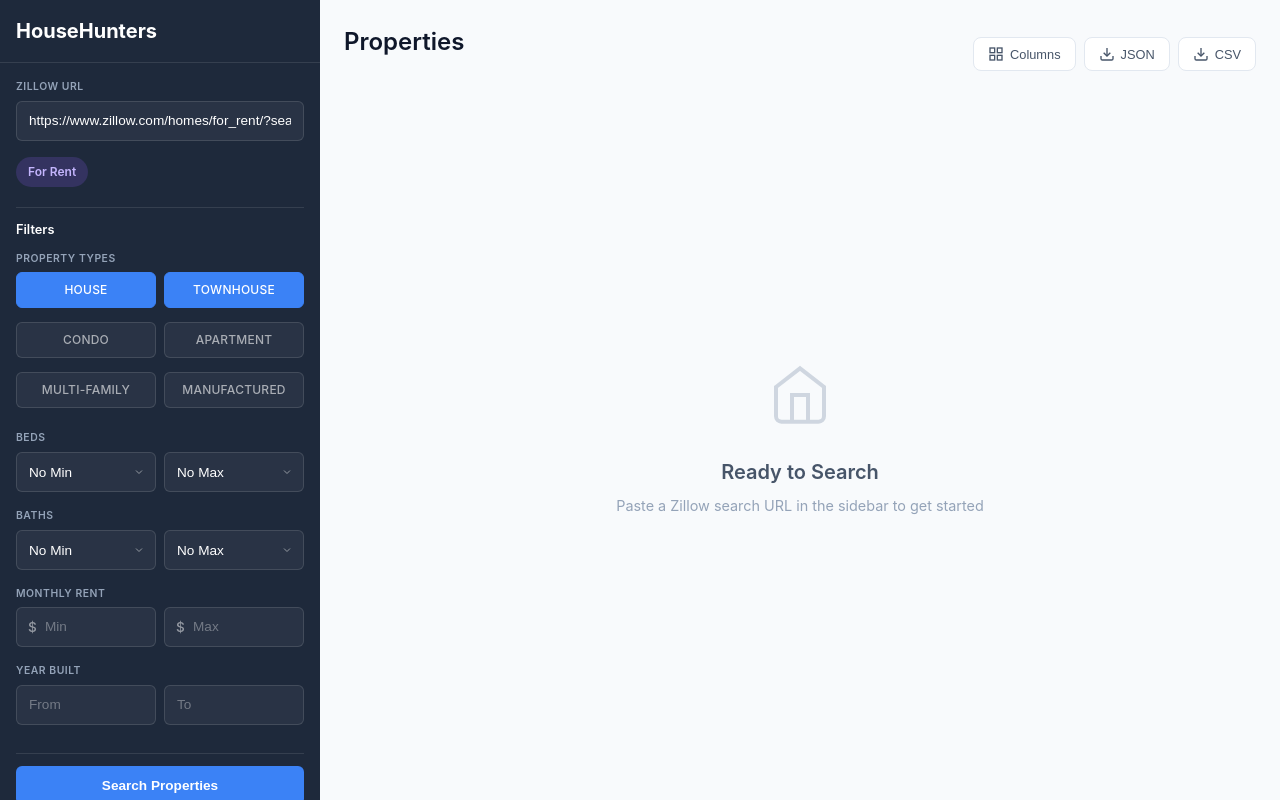
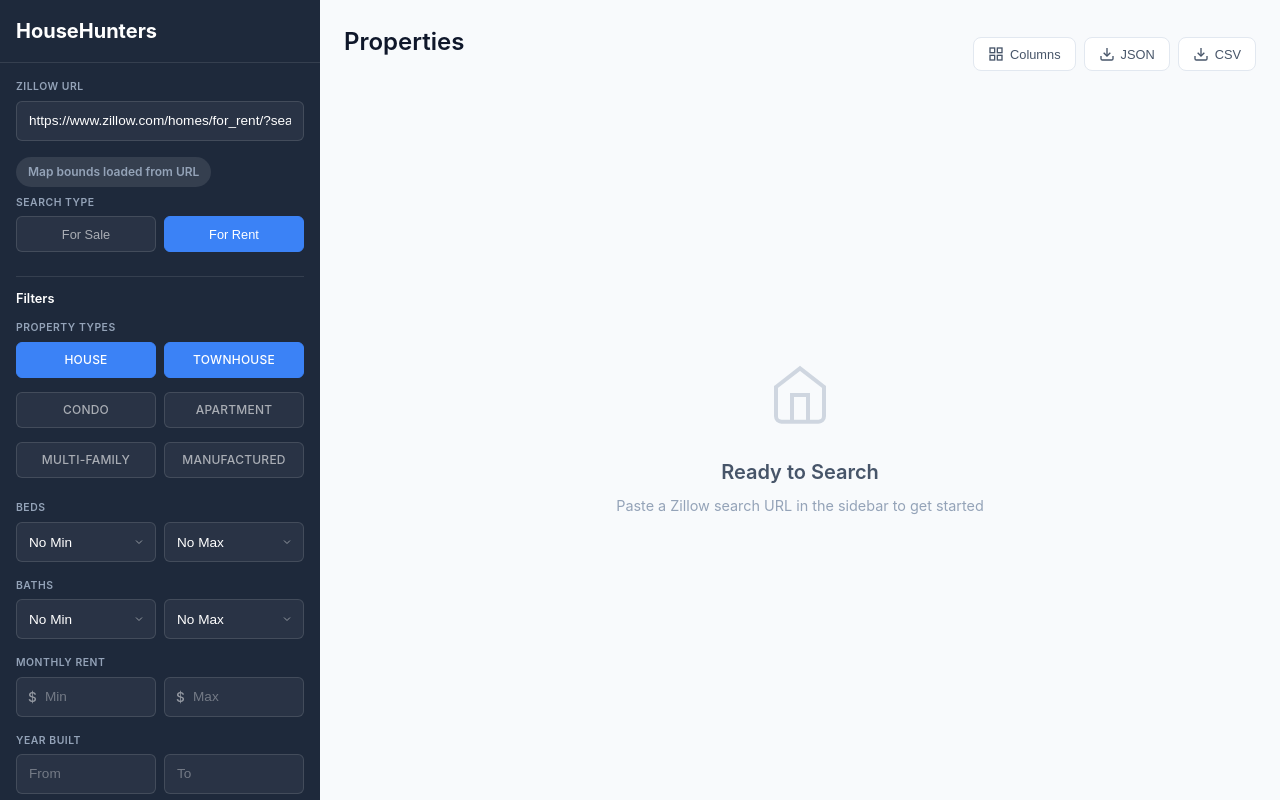
Before and after one commit to mkocabas/househunters, a FastAPI app: page / in a window 1280 px wide. Run offline with FastAPI, Linux system fonts and the light colour scheme.

Commit message:
use url rent/sale as a suggestion

```diff
--- a/app/static/css/style.css
+++ b/app/static/css/style.css
@@ -190,6 +190,45 @@ body {
     border: none;
     border-top: 1px solid rgba(255,255,255,0.1);
     margin: 12px 0;
+}
+
+/* Search Type Toggle */
+.search-type-toggle {
+    margin-bottom: 12px;
+}
+
+.toggle-buttons {
+    display: flex;
+    gap: 8px;
+}
+
+.toggle-btn {
+    flex: 1;
+    height: 36px;
+    background: rgba(255,255,255,0.05);
+    border: 1px solid rgba(255,255,255,0.12);
+    border-radius: 6px;
+    color: rgba(255,255,255,0.6);
+    font-size: 0.8rem;
+    font-weight: 500;
+    cursor: pointer;
+    transition: var(--transition);
+}
+
+.toggle-btn:hover {
+    border-color: rgba(255,255,255,0.25);
+    background: rgba(255,255,255,0.08);
+}
+
+.toggle-btn.active {
+    background: var(--primary);
+    border-color: var(--primary);
+    color: white;
+}
+
+.toggle-btn.active:hover {
+    background: var(--primary-hover);
+    border-color: var(--primary-hover);
 }
 
 /* Section Title */
--- a/app/static/js/app.js
+++ b/app/static/js/app.js
@@ -58,6 +58,9 @@ const ALL_COLUMNS = {
 const elements = {
     zillowUrl: document.getElementById('zillow-url'),
     searchTypeBadge: document.getElementById('search-type-badge'),
+    searchTypeToggle: document.getElementById('search-type-toggle'),
+    btnSale: document.getElementById('btn-sale'),
+    btnRent: document.getElementById('btn-rent'),
     searchBtn: document.getElementById('search-btn'),
     mortgageSection: document.getElementById('mortgage-section'),
     priceLabel: document.getElementById('price-label'),
@@ -163,6 +166,10 @@ function setupEventListeners() {
             performSearch();
         }
     });
+
+    // Search type toggle buttons
+    elements.btnSale.addEventListener('click', () => setSearchType('sale'));
+    elements.btnRent.addEventListener('click', () => setSearchType('rent'));
 }
 
 function handleUrlChange() {
@@ -174,19 +181,40 @@ function handleUrlChange() {
         elements.searchTypeBadge.className = 'badge';
         elements.searchBtn.disabled = true;
         elements.mortgageSection.classList.add('hidden');
+        elements.searchTypeToggle.style.display = 'none';
         return;
     }
 
-    // Detect search type from URL
-    const searchType = detectSearchType(url);
+    // Check if URL contains valid Zillow search data
+    if (url.includes('zillow.com')) {
+        // Detect initial search type from URL
+        const detectedType = detectSearchType(url);
 
-    if (searchType) {
-        state.searchType = searchType;
+        // Show toggle and set initial type
+        elements.searchTypeToggle.style.display = 'block';
+        elements.searchTypeBadge.textContent = 'Map bounds loaded from URL';
+        elements.searchTypeBadge.className = 'badge';
         elements.searchBtn.disabled = false;
 
+        // Set search type (detected or default to sale)
+        setSearchType(detectedType || 'sale');
+    } else {
+        state.searchType = null;
+        elements.searchTypeBadge.textContent = 'Invalid URL';
+        elements.searchTypeBadge.className = 'badge';
+        elements.searchBtn.disabled = true;
+        elements.searchTypeToggle.style.display = 'none';
+    }
+}
+
+function setSearchType(searchType) {
+    state.searchType = searchType;
+
+    // Update toggle buttons
+    elements.btnSale.classList.toggle('active', searchType === 'sale');
+    elements.btnRent.classList.toggle('active', searchType === 'rent');
+
     if (searchType === 'rent') {
-            elements.searchTypeBadge.textContent = 'For Rent';
-            elements.searchTypeBadge.className = 'badge rent';
         elements.mortgageSection.classList.add('hidden');
         elements.priceLabel.textContent = 'Monthly Rent';
         // Remove mortgage column for rent
@@ -197,8 +225,6 @@ function handleUrlChange() {
             state.visibleColumns.push('rentDiff');
         }
     } else {
-            elements.searchTypeBadge.textContent = 'For Sale';
-            elements.searchTypeBadge.className = 'badge sale';
         elements.mortgageSection.classList.remove('hidden');
         elements.priceLabel.textContent = 'Price';
         // Add mortgage column for sale
@@ -209,11 +235,10 @@ function handleUrlChange() {
         const rentDiffIdx = state.visibleColumns.indexOf('rentDiff');
         if (rentDiffIdx > -1) state.visibleColumns.splice(rentDiffIdx, 1);
     }
-    } else {
-        state.searchType = null;
-        elements.searchTypeBadge.textContent = 'Invalid URL';
-        elements.searchTypeBadge.className = 'badge';
-        elements.searchBtn.disabled = true;
+
+    // Re-render table if we have results
+    if (state.results.length > 0) {
+        renderTable();
     }
 }
 
--- a/app/templates/index.html
+++ b/app/templates/index.html
@@ -24,6 +24,15 @@
                 <!-- Detected Info Badge -->
                 <div class="detected-info" id="detected-info">
                     <span class="badge" id="search-type-badge">Paste a URL to start</span>
+                </div>
+
+                <!-- Search Type Toggle -->
+                <div class="form-group search-type-toggle" id="search-type-toggle" style="display: none;">
+                    <label>Search Type</label>
+                    <div class="toggle-buttons">
+                        <button type="button" class="toggle-btn" id="btn-sale" data-type="sale">For Sale</button>
+                        <button type="button" class="toggle-btn active" id="btn-rent" data-type="rent">For Rent</button>
+                    </div>
                 </div>
 
                 <hr class="divider">
```
Lines whose indentation alone changed are shown as unchanged.
